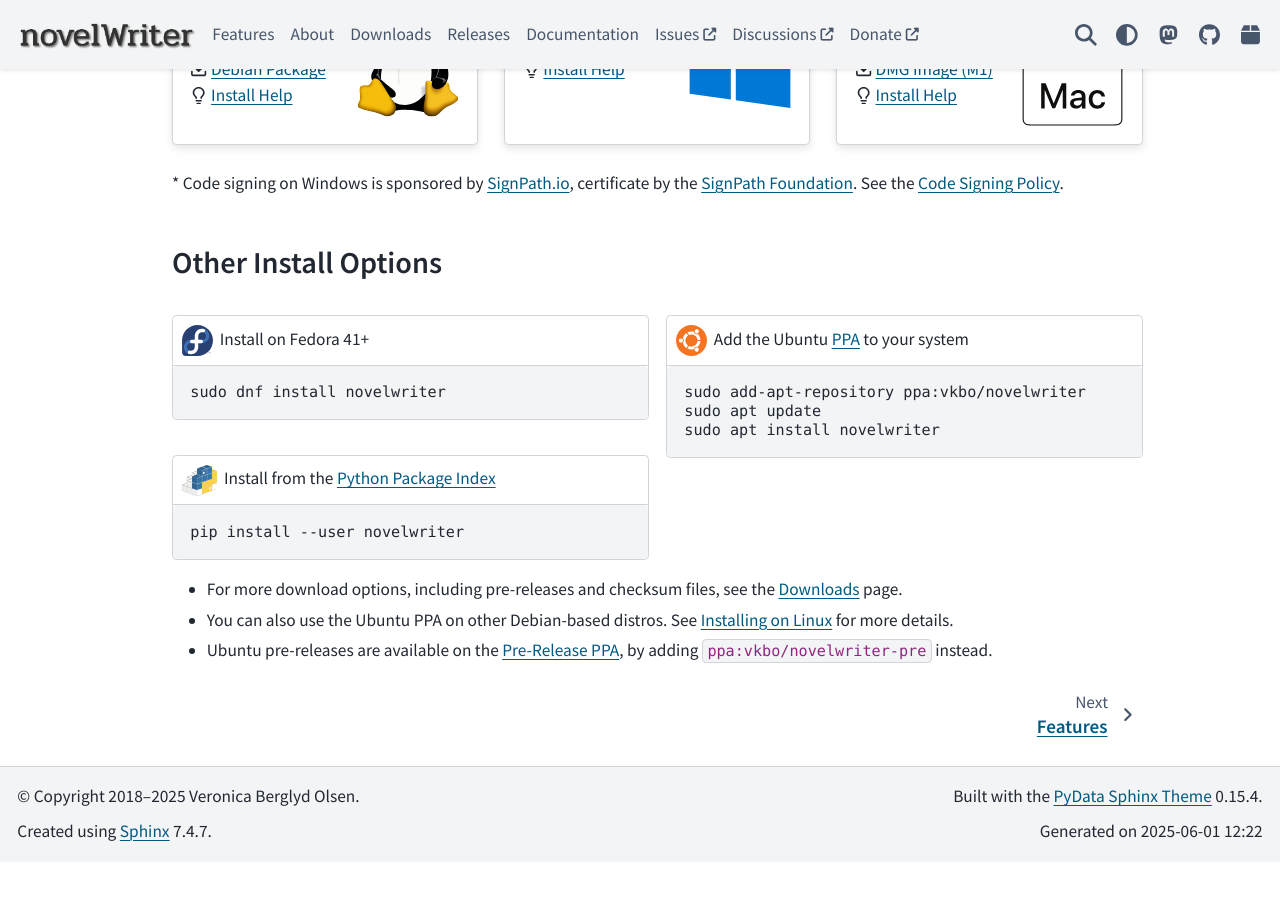
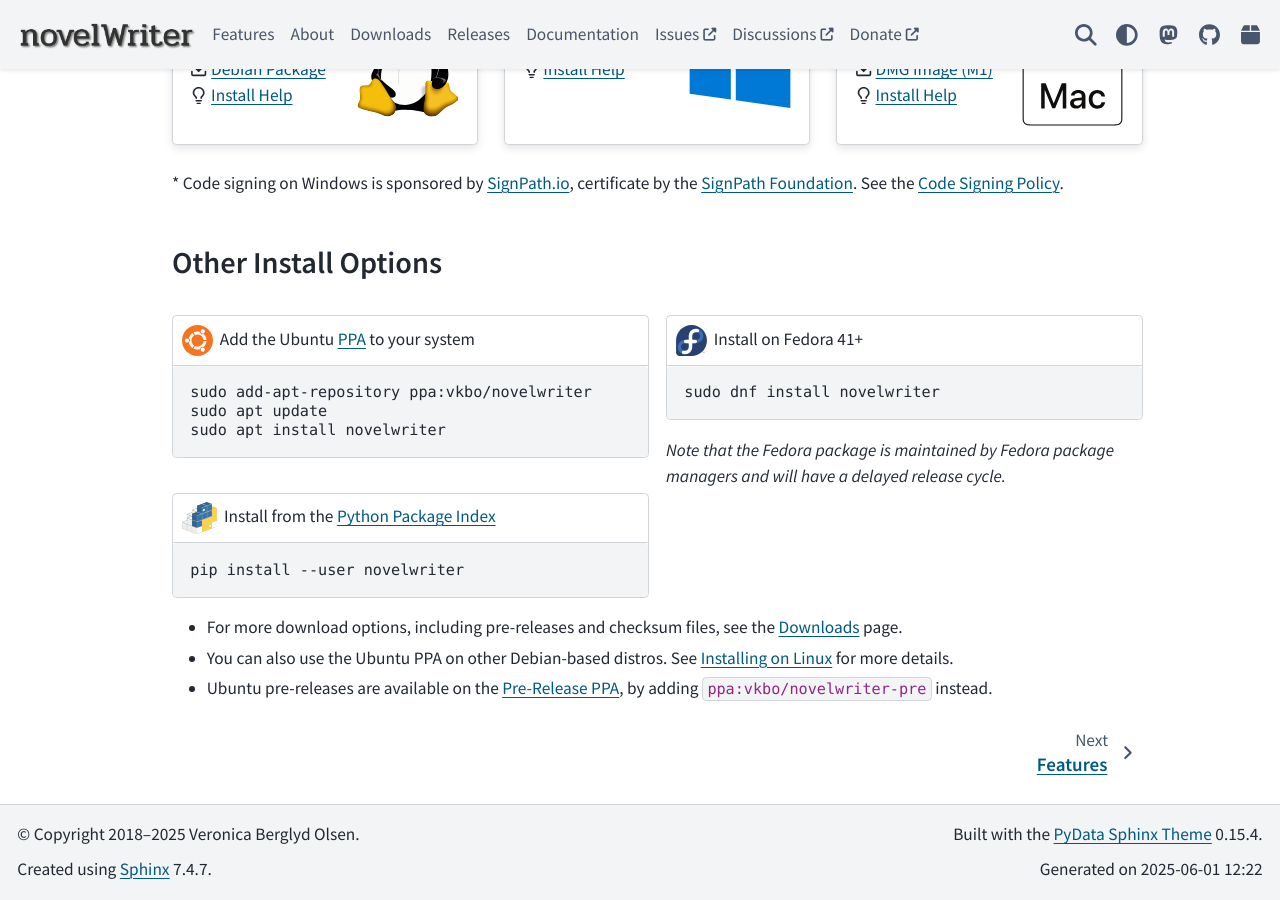
Before and after one commit to vkbo/novelWriter.io, a Sphinx documentation site: the page built from source/index.rst, in a window 1280 px wide and 900 px high, scrolled down 738 px. Built offline with Sphinx 7.4.7 and the PyData theme 0.15.4, drawn with Linux system fonts in a browser that asks for light colours; before the commit the page ends 1600 px from its top, so only the background shows below that.

Commit message:
Add a note on Fedora package

```diff
--- a/source/index.rst
+++ b/source/index.rst
@@ -95,9 +95,11 @@
             :padding: 0
 
             .. code-block:: bash
-               :caption: |fedora-logo| Install on Fedora 41+
+               :caption: |ubuntu-logo| Add the Ubuntu PPA_ to your system
 
-               sudo dnf install novelwriter
+               sudo add-apt-repository ppa:vkbo/novelwriter
+               sudo apt update
+               sudo apt install novelwriter
 
          .. grid-item::
             :margin: 0
@@ -112,12 +114,21 @@
       :padding: 0 0 2 0
       :margin: 0
 
-      .. code-block:: bash
-         :caption: |ubuntu-logo| Add the Ubuntu PPA_ to your system
+      .. grid:: 1
+         :margin: 0
+         :gutter: 0
+         :padding: 0
 
-         sudo add-apt-repository ppa:vkbo/novelwriter
-         sudo apt update
-         sudo apt install novelwriter
+         .. grid-item::
+            :margin: 0
+            :padding: 0
+
+            .. code-block:: bash
+               :caption: |fedora-logo| Install on Fedora 41+
+
+               sudo dnf install novelwriter
+
+            *Note that the Fedora package is maintained by Fedora package managers and will have a delayed release cycle.*
 
 
 * For more download options, including pre-releases and checksum files, see the :ref:`main_download` page.
```
